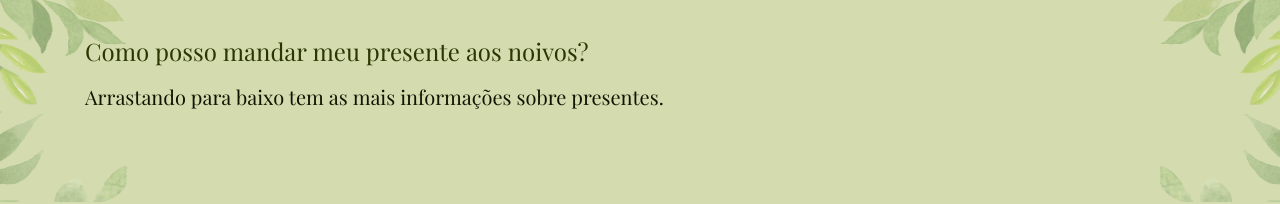
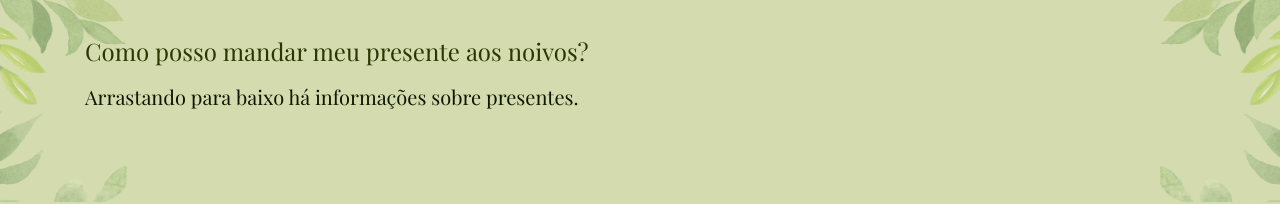
Before and after one commit to rubemmnf/mariage-website, a website: page index.html in a window 1280 px wide. Shown: the part 2876-3080 px from the top of the page. Drawn offline with nearby package versions, Linux system fonts and the light colour scheme; a web font is replaced by a local one.

Commit message:
Update index.html

```diff
--- a/index.html
+++ b/index.html
@@ -117,7 +117,7 @@
 
             <div class="faq-item">
                 <h3 class="question">Como posso mandar meu presente aos noivos?</h3>
-                <p class="answer">Arrastando para baixo tem as mais informações sobre presentes.</p>
+                <p class="answer">Arrastando para baixo há informações sobre presentes.</p>
             </div>
         </div>
     </section>
```
